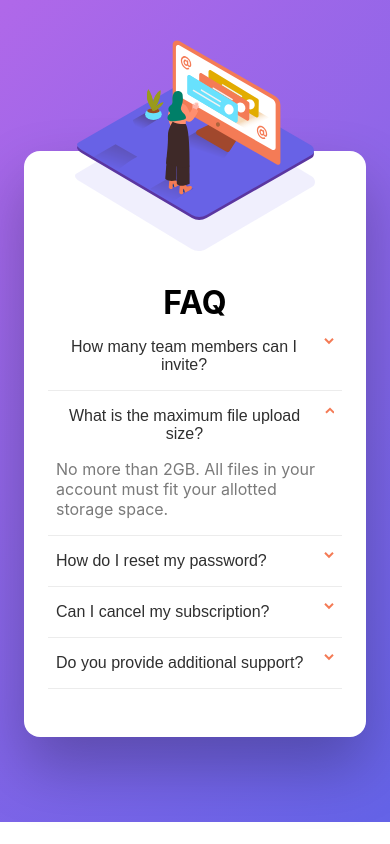
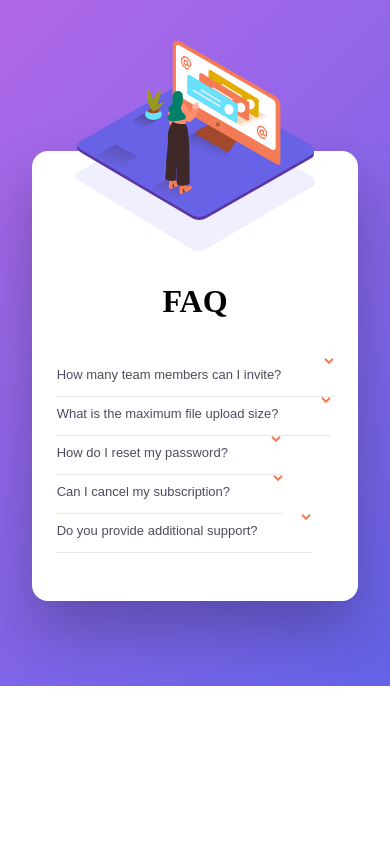
Before and after one commit to sophyrise/faq-accordion-card, a React (Vite) app: page / in a window 390 px wide. Built offline with nearby package versions, Linux system fonts and the light colour scheme.

Commit message:
mobile design done

```diff
--- a/src/faq-items.tsx
+++ b/src/faq-items.tsx
@@ -7,7 +7,7 @@ export type FaqItem = {
   answer: string
 }
 
-const FAQ_ITEMS: FaqItem[] = [
+const faqs = [
   {
     question: 'How many team members can I invite?',
     answer:
@@ -36,35 +36,21 @@ const FAQ_ITEMS: FaqItem[] = [
 ]
 
 function FaqItems() {
-  const [openIndex, setOpenIndex] = useState<number | null>(1)
+  const [open, setOpen] = useState<number | null>(null)
 
   return (
-    <ul className="faq-list" role="list">
-      {FAQ_ITEMS.map((item, index) => {
-        const isOpen = openIndex === index
-        return (
-          <li key={item.question} className={`faq-row ${isOpen ? 'open' : ''}`}>
-            <button
-              className="faq-question"
-              aria-expanded={isOpen}
-              aria-controls={`answer-${index}`}
-              onClick={() => setOpenIndex(isOpen ? null : index)}
-            >
-              <span>{item.question}</span>
-              <img src={isOpen ? arrowUp : arrowDown} alt="toggle" />
-            </button>
-            <div
-              id={`answer-${index}`}
-              role="region"
-              className="faq-answer"
-              aria-hidden={!isOpen}
-            >
-              {item.answer}
-            </div>
-          </li>
-        )
-      })}
-    </ul>
+    <div className="faq-list">
+      {faqs.map((item, i) => (
+        <div key={i} className={`faq-item ${open === i ? 'open' : ''}`}>
+          <button className="faq-question" onClick={() => setOpen(open === i ? null : i)}>
+            <p>{item.question}</p>
+            <img src={open === i ? arrowUp : arrowDown} alt="" className="faq-icon"/>
+          </button>
+
+          {open === i && <p className="faq-answer">{item.answer}</p>}
+        </div>
+      ))}
+    </div>
   )
 }
 
--- a/src/index.css
+++ b/src/index.css
@@ -1,16 +1,5 @@
-:root {
-  --bg-start: rgba(176, 104, 233, 1);
-  --bg-end: rgba(100, 99, 231, 1);
-  --card-bg: #ffffff;
-  --text: #2f2f2f;
-  --muted: #7a7a7a;
-  --divider: #ececec;
-  --accent: #f47b56;
-  font-family: Inter, ui-sans-serif, system-ui, Avenir, Helvetica, Arial, sans-serif;
-  text-rendering: optimizeLegibility;
-  -webkit-font-smoothing: antialiased;
-  -moz-osx-font-smoothing: grayscale;
-}
+@import url('https://fonts.googleapis.com/css2?family=DM+Sans:ital,opsz,wght@0,9..40,100..1000;1,9..40,100..1000&family=Kumbh+Sans:wght@100..900&family=Overpass:ital,wght@0,100..900;1,100..900&family=Poppins:ital,wght@0,100;0,200;0,300;0,400;0,500;0,600;0,700;0,800;0,900;1,100;1,200;1,300;1,400;1,500;1,600;1,700;1,800;1,900&display=swap');
+
 
 * {
   box-sizing: border-box;
@@ -21,7 +10,7 @@
 .page-gradient {
   min-height: 100%;
   place-items: center;
-  background: linear-gradient(135deg, var(--bg-start), var(--bg-end));
+  background: linear-gradient(135deg, rgba(176, 104, 233, 1), rgba(100, 99, 231, 1));
   display: flex;
   flex-direction: column;
   align-items: center;
@@ -58,69 +47,84 @@
 .faq-title {
   font-size: 32px;
   text-align: center;
-  margin: 0;
-  padding: 0;
+  margin-bottom: 38px;
 }
 
-.faq-list {
-  list-style: none;
-  padding: 0;
-  margin: 0;
+
+
+.faq-question {
+  background: transparent;
+  border: 0;
+  display: flex;
+  color: rgba(75, 76, 95, 1);
+  border-bottom: 1px solid rgba(232, 232, 234, 1);
 }
 
-.faq-row {
-  border-bottom: 1px solid var(--divider);
+.faq-question p {
+  font-size: 13px;
+  font-weight: 400;
+  line-height: 100%;
+  margin: 10px 43px 15px 1px;
 }
 
-.faq-question {
-  width: 100%;
+.faq-question .faq-icon {
+  margin: 0;
+  padding-top: -7px;
+}
+
+.faq-question:hover p {
+  font-weight: 700;
+  line-height: 16px;
+  color: rgba(30, 31, 54, 1);
+  margin-right: 28px;
+  text-align: left;
+  border: 0;
+}
+
+.faq-answer {
+  font-size: 13px;
+  font-weight: 400;
+  line-height: 100%;
   background: transparent;
   border: 0;
-  padding: 16px 8px;
   display: flex;
-  align-items: left;
-  justify-content: space-between;
-  font-size: 16px;
-  color: var(--text);
-  cursor: pointer;
+  color: rgba(120, 120, 135, 1);
+  padding-top: 12px;
+  padding-bottom: 16px;
+  padding-right: 30px;
 }
 
-.faq-question:hover span { color: var(--accent); }
-
-.faq-question img { margin-left: 12px; }
-
-.faq-answer {
-  max-height: 0;
-  overflow: hidden;
-  color: var(--muted);
-  padding: 0 8px;
-  transition: max-height 240ms ease, padding 240ms ease;
-}
-
-.faq-row.open .faq-answer {
-  max-height: 200px;
-  padding: 0 8px 16px 8px;
-}
-
-@media (min-width: 900px) {
-  .faq-card {
-    grid-template-columns: 1fr 1fr;
-    align-items: center;
-    overflow: visible;
+@media (min-width: 1439px) {
+  .page-gradient {
+    min-height: 100vh;
   }
 
-  .mainPhoto {
-    padding-left: 197px;
-    width: 471px;
-    transform: translateX(-140px);
-    filter: drop-shadow(0 28px 40px rgba(0, 0, 0, 0.3));
+  .faq-card{
+    position: relative; /* base layer */
+    width: 920px;
+    height: 509px;
+    margin-top: 129px;
+    z-index: 1;
+  }
+
+  .underPhoto {
+    position: absolute;
+    width: 520px;
+    height: auto;
+    z-index: 2;
+  }
+
+  .mainPhoto{
+    width: 472px;
+    height: auto;
+    margin-left: 176px;
+    margin-top: 199px;
+    z-index: 3;
   }
 
   .faq-content {
-    padding: 40px 48px;
+    margin: 65px 83px 95px 475px;
   }
 
-  .faq-title {
-    font-size: 32px;
-  }
+
 }
```
